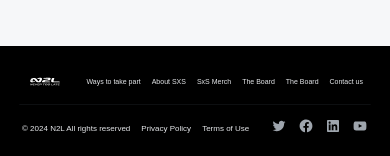
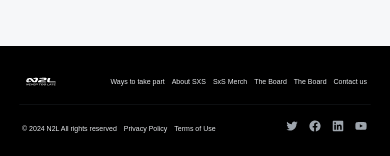
Before and after one commit to alekssawa/N2L, a React (Vite) app in the folder client/: page / in a window 390 px wide. Shown: the part 7186-7342 px from the top of the page. Built offline with nearby package versions, Linux system fonts and the light colour scheme; a web font is replaced by a local one.

Commit message:
add mobile adaptation for >400 resolution

```diff
--- a/client/src/components/footer/Footer.module.css
+++ b/client/src/components/footer/Footer.module.css
@@ -92,7 +92,7 @@
   margin-right: 0px;
 }
 
-@media (max-width: 480px) {
+@media (min-width: 401px) and (max-width: 480px) {
   .footer__container {
     padding: 24px 16px;
   }
@@ -134,3 +134,46 @@
     margin-right: 0px;
   }
 }
+
+@media (max-width: 400px) {
+  .footer__container {
+    padding: 24px 16px;
+  }
+
+  .footer__container__up img {
+    margin-left: 4px;
+    width: 42px;
+    height: 22px;
+  }
+
+  .footer__menu__bar_up {
+    gap: 0px;
+  }
+
+  .footer__menu__bar_up span {
+    margin-right: 7px;
+    font-size: 7px;
+    line-height: 1.3;
+  }
+
+  .footer__line {
+    padding-top: 12px;
+    padding-bottom: 12px;
+  }
+
+  .footer__menu__bar_down span {
+    margin-right: 7px;
+    font-size: 7px;
+    line-height: 1.3;
+  }
+
+  .footer__container__social__icons img {
+    margin-right: 9px;
+    width: 14px;
+    height: auto;
+  }
+
+  .footer__container__social__icons img:last-child {
+    margin-right: 0px;
+  }
+}
--- a/client/src/components/header/Header.module.css
+++ b/client/src/components/header/Header.module.css
@@ -93,7 +93,6 @@
   height: 20px;
   object-fit: contain;
   color: #454c52;
-
 }
 
 .dropdown__content a.highlight {
@@ -119,7 +118,6 @@
   display: block;
 }
 
-
 @media (max-width: 480px) {
   .Logo {
     padding: 8px 32px;
@@ -129,7 +127,7 @@
     padding-right: 32px;
   }
 
-  .dropdown .dropbtn  {
+  .dropdown .dropbtn {
     padding: 7px 9px;
   }
 }
--- a/client/src/components/interval/Interval.module.css
+++ b/client/src/components/interval/Interval.module.css
@@ -124,7 +124,7 @@
   .left_ellipse {
     display: none;
   }
-   .interval_container {
+  .interval_container {
     padding: 40px 16px;
   }
 
@@ -136,7 +136,7 @@
   .interval_description {
     font-size: 16px;
   }
-/*
+  /*
   .promo_button {
     width: 100%;
     justify-content: center;
--- a/client/src/components/promoSection1/PromoSection1.module.css
+++ b/client/src/components/promoSection1/PromoSection1.module.css
@@ -82,7 +82,6 @@
   height: auto;
 }
 
-
 @media (max-width: 480px) {
   .promo_container {
     padding: 40px 16px;
--- a/client/src/components/promoSection2/PromoSection2.module.css
+++ b/client/src/components/promoSection2/PromoSection2.module.css
@@ -1,7 +1,5 @@
 .ecosystem_section {
-  padding: 100px 24px
-    /*calc(79.5px * 3)*/
-  ;
+  padding: 100px 24px /*calc(79.5px * 3)*/;
   background-color: white;
   width: 100%;
 }
@@ -145,7 +143,6 @@
   }
 
   .ecosystem_cards {
-
     flex-direction: column;
   }
 
@@ -158,5 +155,4 @@
     line-height: 1.3;
     font-size: 12px;
   }
-
 }
--- a/client/src/components/promoSection4/PromoSection4.module.css
+++ b/client/src/components/promoSection4/PromoSection4.module.css
@@ -117,7 +117,7 @@
   align-items: center;
 }
 
-.realm_picture_container>img {
+.realm_picture_container > img {
   position: relative;
   z-index: 3;
   width: auto;
@@ -243,7 +243,7 @@
     align-items: center;
   }
 
-  .realm_picture_container>img,
+  .realm_picture_container > img,
   .ellipse1,
   .ellipse2,
   .ellipse3,
@@ -253,5 +253,4 @@
   .promo_Ellipse_007 {
     display: none;
   }
-
 }
--- a/client/src/components/promoSection5/PromoSection5.module.css
+++ b/client/src/components/promoSection5/PromoSection5.module.css
@@ -94,8 +94,7 @@
   transition:
     max-height 0.5s ease,
     opacity 0.5s ease 0.1s,
-    /* Небольшая задержка для opacity */
-    border-radius 0.3s ease;
+    /* Небольшая задержка для opacity */ border-radius 0.3s ease;
 }
 
 .answer {
@@ -124,7 +123,6 @@
     padding-right: 0px;
   }
 
-
   .title {
     font-size: 28px;
     line-height: 1.3;
@@ -133,5 +131,4 @@
   .description {
     font-size: 16px;
   }
-
 }
--- a/client/src/components/promoSection5/PromoSection5.tsx
+++ b/client/src/components/promoSection5/PromoSection5.tsx
@@ -97,7 +97,7 @@ const PromoSection5 = () => {
                 "10. How do you involve volunteers in your charity initiatives?",
               answer:
                 "We provide volunteers with training, meaningful roles, and the opportunity to directly engage with communities. Their skills and passion are essential to the success of our programs.",
-            }
+            },
           ].map((item, i) => (
             <div key={i} className={styles.question_container}>
               <h2
```
Also changed, not shown: client/src/components/promoSection3/PromoSection3.module.css (+4 -4 lines).
